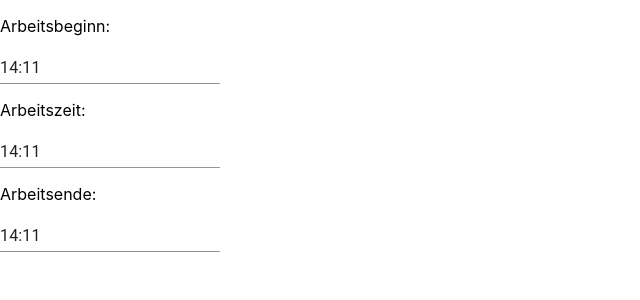
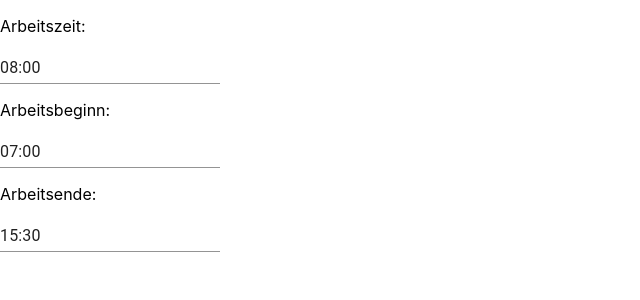
Before and after one commit to orreinert/workhours, a React (Create React App) app: page / in a window 1280 px wide. Shown: the top 300 px of the page, without its empty margins (0-640 px from the left). Built offline with nearby package versions, Linux system fonts and the light colour scheme.

Commit message:
added logic

```diff
--- a/src/App.js
+++ b/src/App.js
@@ -6,14 +6,12 @@ import {
 } from '@material-ui/pickers';
 
 function App() {
-  const [beginTime, setBegin] = useState(new Date());
-  const [workTime, setWork] = useState(new Date());
-  const [endTime, setEnd] = useState(new Date());
+  const [beginTime, setBegin] = useState(new Date('2017-05-24T07:00'));
+  const [workTime, setWork] = useState(new Date('2017-05-24T08:00'));
+  const [endTime, setEnd] = useState(new Date('2017-05-24T15:30'));
 
-  function calculateEnd() {
+  function calculateEnd(time) {
     let breakMinutes = 0;
-    console.log(beginTime);
-    console.log(workTime);
 
     let hours = workTime.getHours();
     let minutes = workTime.getMinutes();
@@ -30,33 +28,29 @@ function App() {
       }
     }
 
-    let end = beginTime;
-    end = moment(end).add(workTime.getHours(), 'hours');
-    end = moment(end).add(workTime.getMinutes(), 'minutes');
-    end = moment(end).add(breakMinutes, 'minutes');
-    setEnd(end);
+    time.setHours(time.getHours() + hours);
+    time.setMinutes(time.getMinutes() + minutes + breakMinutes);
+    setEnd(time);
+  }
+
+  function handleWorkChange(event) {
+    setWork(new Date(event));
   }
 
   function handleBeginChange(event) {
     let time = new Date(event);
-    console.log(time);
-    setBegin(time);
-    calculateEnd();
-  }
-
-  function handleWorkChange(event) {
-    setWork(new Date(event));
-    calculateEnd();
+    setBegin(new Date(event));
+    calculateEnd(time);
   }
 
   return (
     <MuiPickersUtilsProvider utils={moment}>
+      <p>Arbeitszeit:</p>
+      <TimePicker value={workTime} onChange={handleWorkChange} ampm={false} orientation="landscape" autoOk/>
       <p>Arbeitsbeginn:</p>
-      <TimePicker value={beginTime} onChange={handleBeginChange} ampm={false} />
-      <p>Arbeitszeit:</p>
-      <TimePicker value={workTime} onChange={handleWorkChange} ampm={false} />
+      <TimePicker value={beginTime} onChange={handleBeginChange} ampm={false} orientation="landscape" autoOk/>
       <p>Arbeitsende:</p>
-      <TimePicker value={endTime} ampm={false} readOnly={true} />
+      <TimePicker value={endTime} ampm={false} />
     </MuiPickersUtilsProvider>
   );
 }
```
Also changed, not shown: 1 other file (tests, documents, lock files or other folders).
